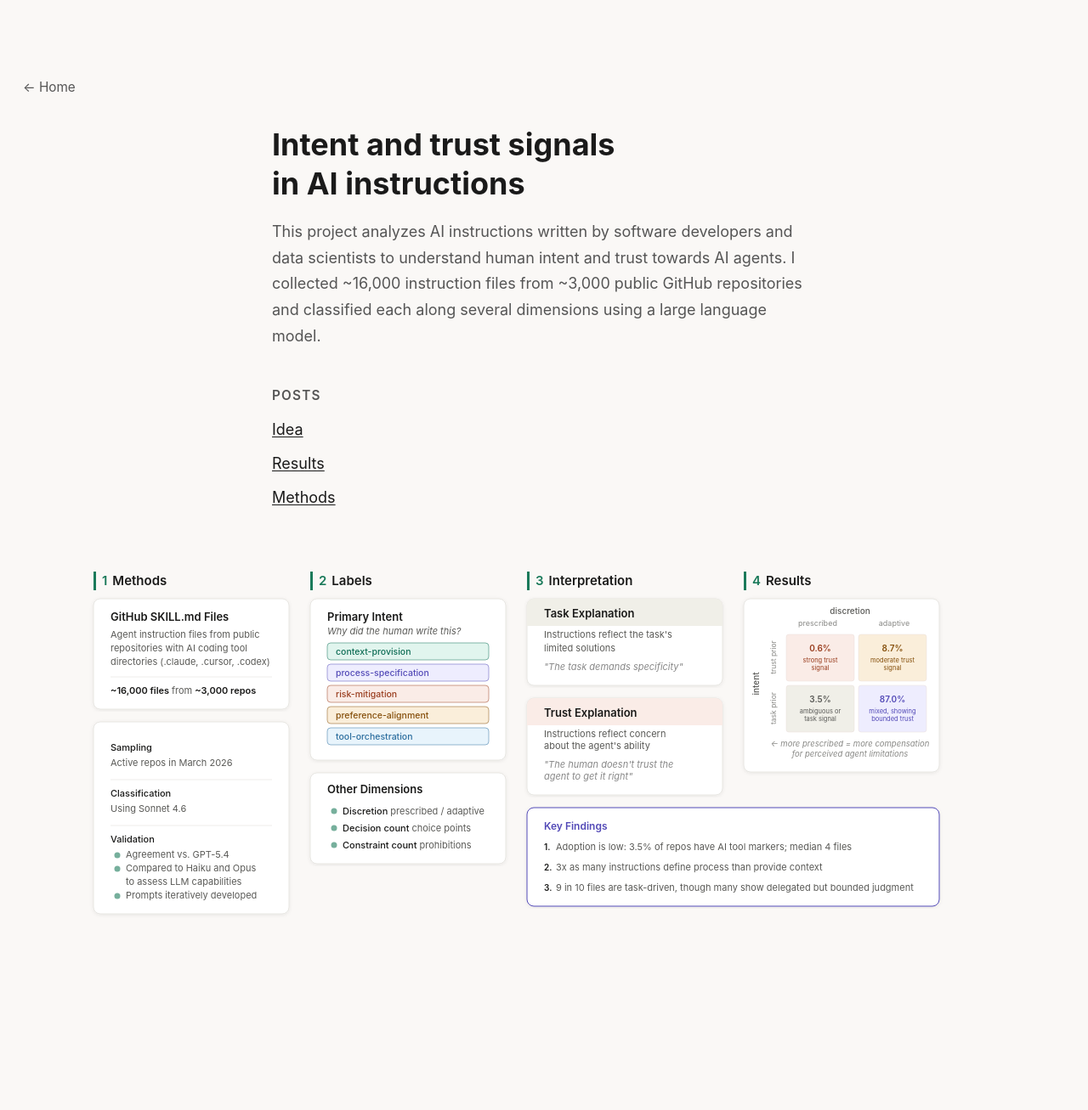
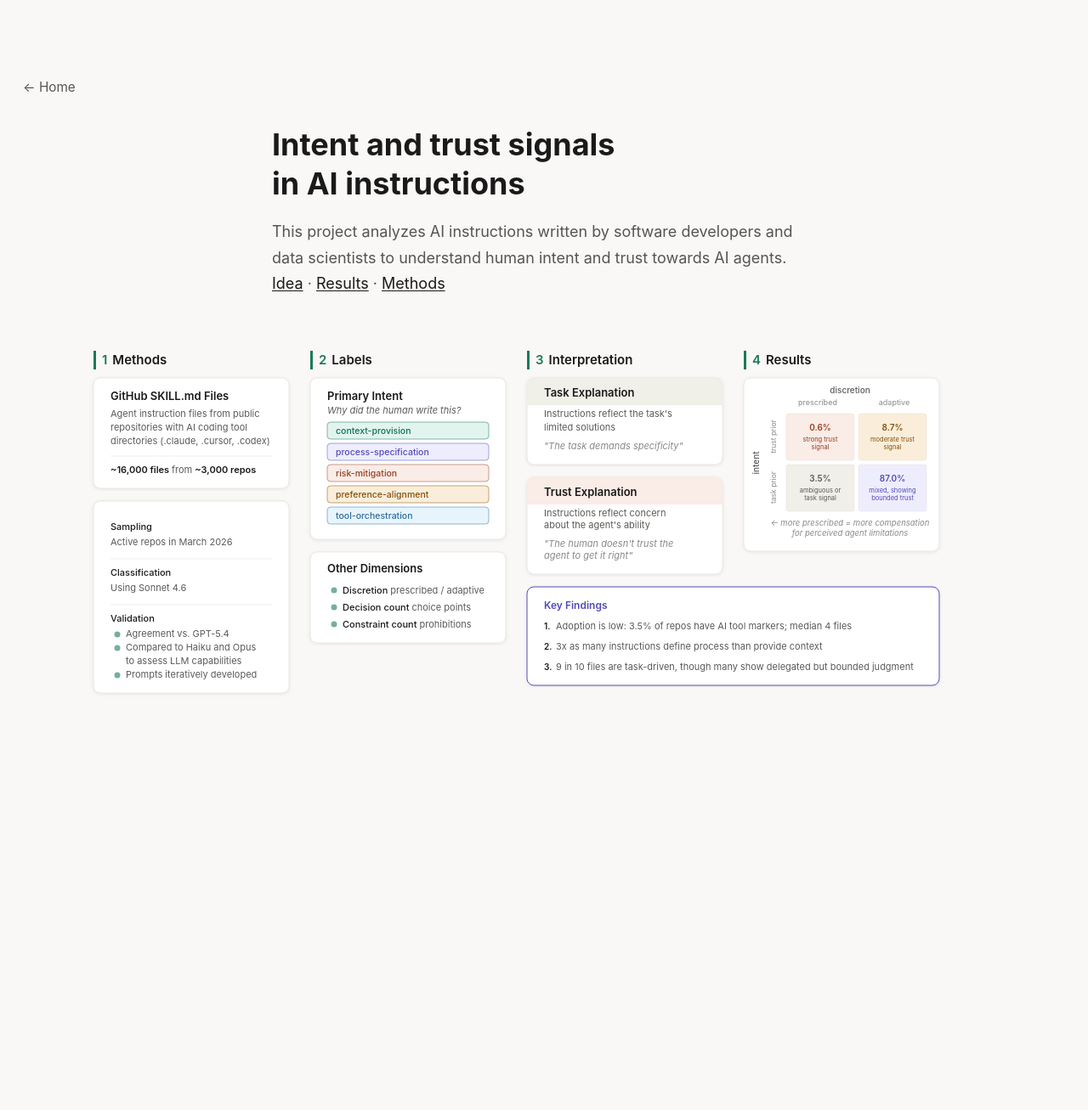
Before and after one commit to anthonycozart/anthonycozart.github.io, a Jekyll site: the page built from ai-skills/index.html, in a window 1280 px wide. Shown: the whole page at 85% size. Built offline with Jekyll 4.4.1, drawn with Linux system fonts in a browser that asks for light colours; after the commit the page ends 1047 px from its top, so only the background shows below that.

Commit message:
reorg project landing page

```diff
--- a/ai-skills/index.html
+++ b/ai-skills/index.html
@@ -6,19 +6,14 @@ title: "Intent and trust signals in AI instructions"
   <a href="/" class="home-link">← Home</a>
   <div class="project-header">
     <h1>Intent and trust signals in AI instructions</h1>
-    <p>This project analyzes AI instructions written by software developers and data scientists to understand human intent and trust towards AI agents. I collected ~16,000 instruction files from ~3,000 public GitHub repositories and classified each along several dimensions using a large language model.</p>
+    <p>This project analyzes AI instructions written by software developers and data scientists to understand human intent and trust towards AI agents. </p>
+    <p><a href="/ai-skills/ai-skills-part-1/">Idea</a> · <a href="/ai-skills/ai-skills-part-2/">Results</a> · <a href="/ai-skills/ai-skills-part-3/">Methods</a></p>
   </div>
-
-  <section class="project-posts">
-    <h2>Posts</h2>
-    <ul>
-      <li><a href="/ai-skills/ai-skills-part-1/">Idea</a></li>
-      <li><a href="/ai-skills/ai-skills-part-2/">Results</a></li>
-      <li><a href="/ai-skills/ai-skills-part-3/">Methods</a></li>
-    </ul>
-  </section>
 
   <section class="project-diagram">
     <img src="/ai-skills/figures/overview_diagram.svg" alt="Project overview diagram">
   </section>
+  </section>
+
+
 </main>
```
